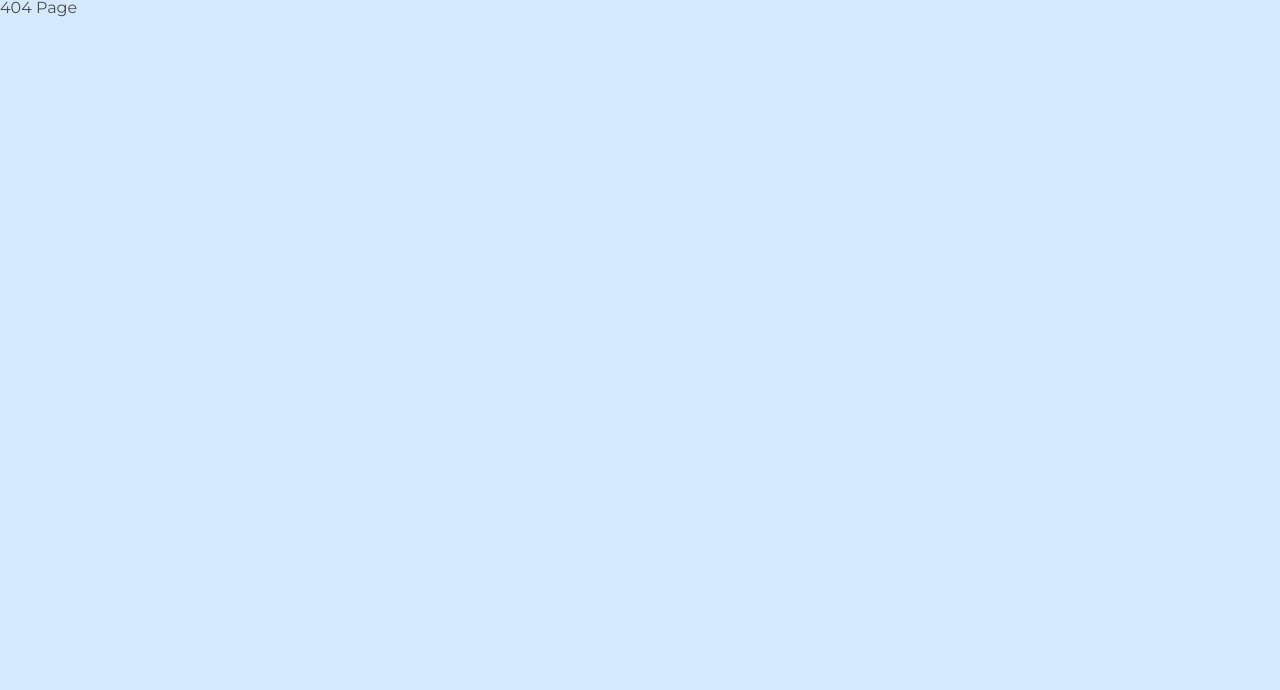
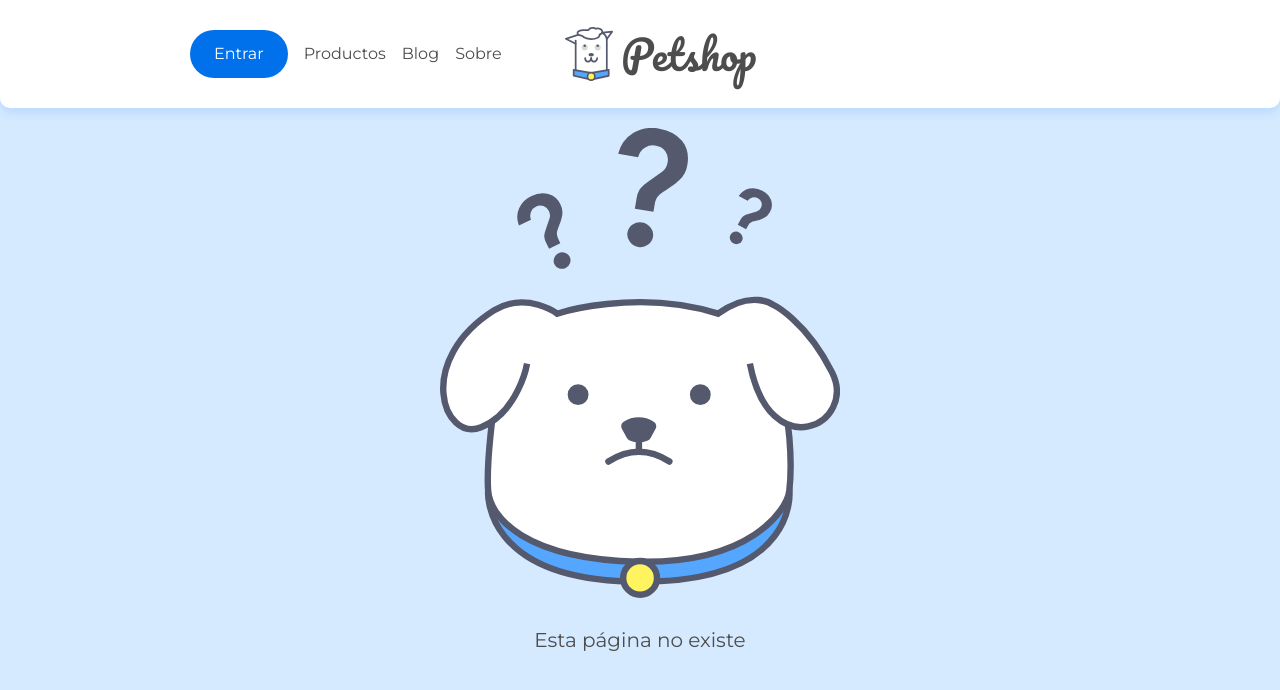
Before and after one commit to fede3mmanuel/react-router-alura-course, a React (Create React App) app: page /posts/1 in a window 1280 px wide. Shown: the top 690 px of the page. Built offline with nearby package versions, Linux system fonts and the light colour scheme.

Commit message:
updated files

```diff
--- a/src/App.js
+++ b/src/App.js
@@ -2,7 +2,8 @@
 import './assets/css/componentes/card.css'
 import Home from "./pages/Home"
 import Sobre from "./pages/Sobre"
-import Page404 from "./pages/Page404"
+import Page404 from './pages/Page404';
+import Header from './components/Header';
 
 import { BrowserRouter as Router, Routes, Route } from 'react-router-dom';
 
@@ -10,10 +11,11 @@
 
   return (
     <Router>
+      <Header />
       <Routes>
-        <Route path='/' element={<Home/>}/>
-        <Route path='/sobre' element={<Sobre />}/>
-        <Route path='*' element={<Page404 />}/>
+        <Route path='/' element={<Home />} />
+        <Route path='/sobre' element={<Sobre />} />
+        <Route path='*' element={<Page404 />} />
       </Routes>
     </Router>
   );
--- /dev/null
+++ b/src/components/Header.jsx
@@ -0,0 +1,30 @@
+import image from "../assets/img/doguito.svg"
+import "../assets/css/componentes/header.css"
+
+
+const Header = () => {
+    return (
+        <header className="header container">
+            <div className="menu-hamburguer">
+                <span className="menu-hamburguer__icon"></span>
+            </div>
+            <div className="header-container">
+                <a href="/" className="flex flex--center">
+                    <img className="header__logo" src={image} alt="doguito" />
+                    <h1 className="header__title">Petshop</h1>
+                </a>
+            </div>
+            <nav className="menu-header">
+                <ul className="menu-items">
+                    <li><a className="menu-item menu-item--entrar" href="#">Entrar</a></li>
+                    <li><a className="menu-item" href="#">Productos</a></li>
+                    <li><a className="menu-item" href="/">Blog</a></li>
+                    <li><a className="menu-item" href="/sobre">Sobre</a></li>
+                </ul>
+            </nav>
+            <div className="menu-header-background"></div>
+        </header>
+    )
+}
+
+export default Header
--- a/src/pages/Page404.jsx
+++ b/src/pages/Page404.jsx
@@ -1,5 +1,13 @@
+import image from "../assets/img/doguito404.svg"
+import '../assets/css/404.css'
+
 const Page404 = () => {
-    return (<h1>404 Page</h1>)
+    return (
+        <main className="container flex flex--center flex--column">
+            <img className="dog-image" src={image} alt="Doguito" />
+            <p className="notfound-text">Esta página no existe</p>
+        </main>
+    )
 }
 
 export default Page404
```
